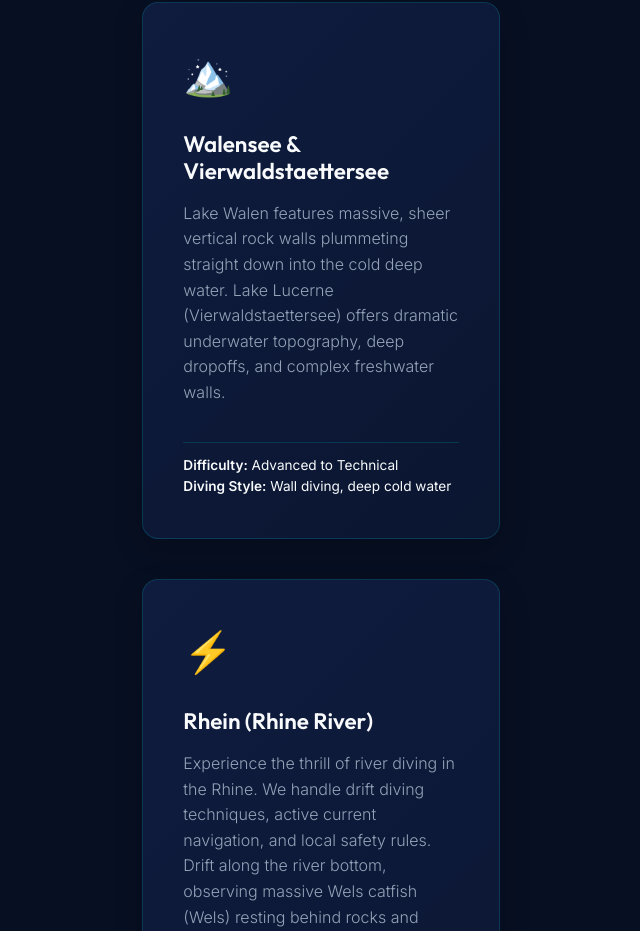
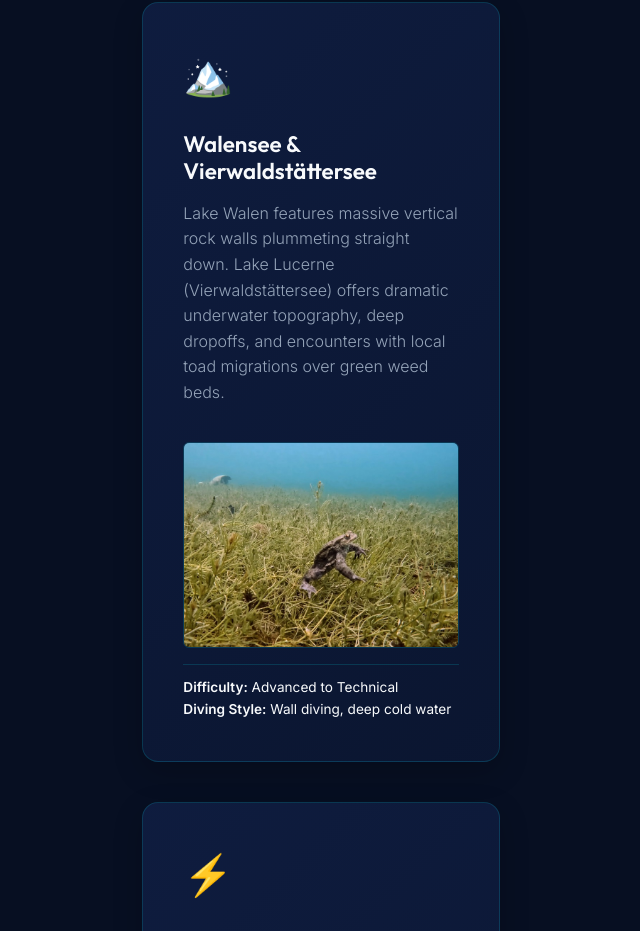
Before and after one commit to AVGP/divingforfun, an Eleventy site: page src/guided-dives.md in a window 1280 px wide. Shown: the part 2855-3786 px from the top of the page, without its empty margins (319-959 px from the left). Built offline with nearby package versions, Linux system fonts and the light colour scheme; Eleventy itself is replaced by a stand-in of ours; files that its build step writes are made by us from their sources.

Commit message:
Update Vierwaldstättersee spelling and add Lake Lucerne toad image

```diff
--- a/src/guided-dives.md
+++ b/src/guided-dives.md
@@ -47,12 +47,13 @@ description: "Experience guided lake and river diving in Switzerland. Dive Lake
         </div>
       </div>
 
-      <!-- Destination 2: Walensee & Vierwaldstaettersee -->
+      <!-- Destination 2: Walensee & Vierwaldstättersee -->
       <div class="card" id="site-walensee-vierwaldstaettersee">
         <span class="card-icon">🏔️</span>
-        <h3 class="card-title">Walensee & Vierwaldstaettersee</h3>
-        <p>Lake Walen features massive, sheer vertical rock walls plummeting straight down into the cold deep water. Lake Lucerne (Vierwaldstaettersee) offers dramatic underwater topography, deep dropoffs, and complex freshwater walls.</p>
-        <div style="font-size: 0.85rem; border-top: 1px solid var(--border-light); padding-top: 0.75rem; margin-top: 1rem;">
+        <h3 class="card-title">Walensee & Vierwaldstättersee</h3>
+        <p>Lake Walen features massive vertical rock walls plummeting straight down. Lake Lucerne (Vierwaldstättersee) offers dramatic underwater topography, deep dropoffs, and encounters with local toad migrations over green weed beds.</p>
+        <img src="/assets/images/lucerne-toad.jpg" alt="A common toad walking over bottom vegetation in Lake Lucerne" style="width: 100%; border-radius: 6px; margin: 1rem 0; border: 1px solid var(--border-light); aspect-ratio: 4/3; object-fit: cover;">
+        <div style="font-size: 0.85rem; border-top: 1px solid var(--border-light); padding-top: 0.75rem;">
           <strong>Difficulty:</strong> Advanced to Technical<br>
           <strong>Diving Style:</strong> Wall diving, deep cold water
         </div>
```
Also changed, not shown: src/assets/images/lucerne-toad.jpg (added).
